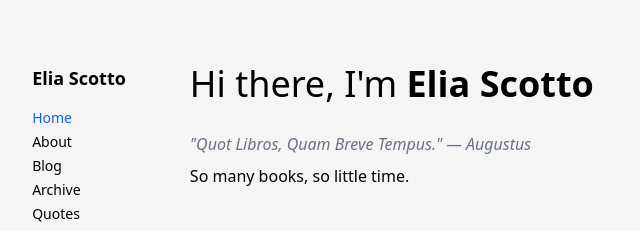
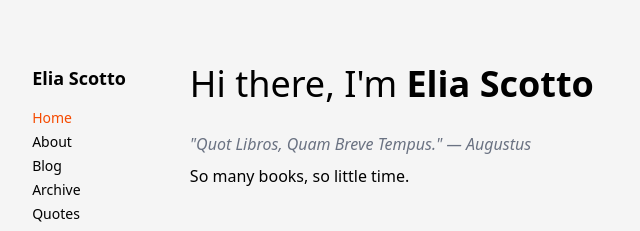
Before and after one commit to eliascotto/scotto.me, an Astro site: page / in a window 1280 px wide. Shown: the top 231 px of the page, 193-833 px from the left. Built offline with nearby package versions, Linux system fonts and the light colour scheme; Astro itself is replaced by a stand-in of ours; some packages are replaced by stand-ins of ours.

Commit message:
Updated text color for light mode

```diff
--- a/src/styles/global.css
+++ b/src/styles/global.css
@@ -1,7 +1,7 @@
 @import "tailwindcss";
 
 @theme {
-  --color-main: theme('colors.blue.600');
+  --color-main: theme('colors.orange.600');
   --color-main-dark: theme('colors.amber.400');
   --color-darkBackground: #112840;
   --color-lightBackground: #f5f5f5;
```
